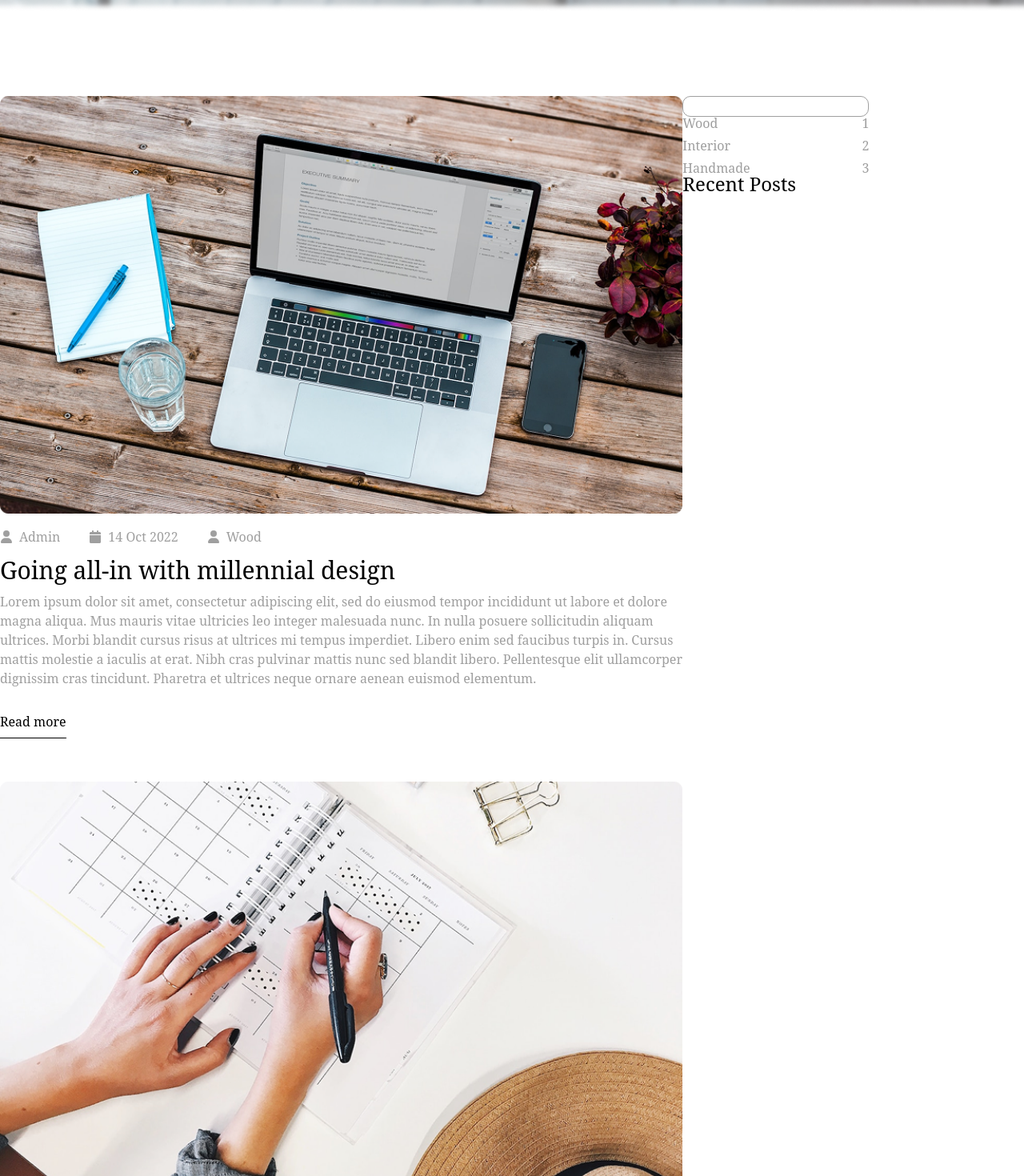
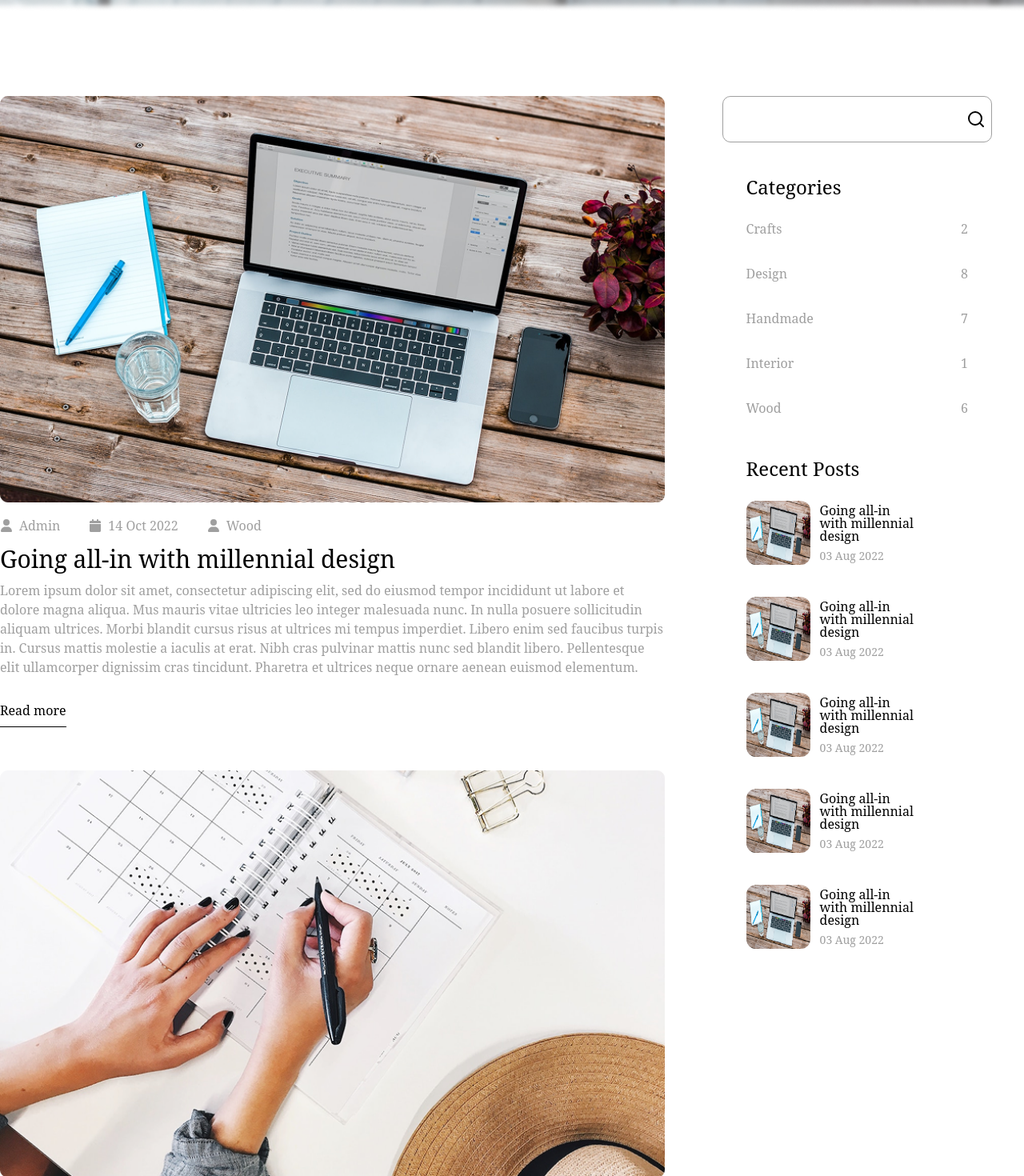
Before and after one commit to developerpalash-tech/Furniture, a React (Vite) app: page /blog in a window 1280 px wide. Shown: the part 480-1950 px from the top of the page at 80% size. Built offline with nearby package versions, Linux system fonts and the light colour scheme.

Commit message:
api connecting start

```diff
--- a/package.json
+++ b/package.json
@@ -11,6 +11,7 @@
   },
   "dependencies": {
     "@tailwindcss/vite": "^4.0.9",
+    "axios": "^1.8.3",
     "product-slide": "^1.0.9",
     "react": "^19.0.0",
     "react-dom": "^19.0.0",
--- /dev/null
+++ b/src/Components/API/Index.jsx
@@ -0,0 +1,11 @@
+import axios from 'axios';
+
+const productData=()=>{
+    try{
+        const data=axios.get("https://jsonplaceholder.typicode.com/posts");
+        return data;
+    }catch(err){
+        return err;
+    }
+}
+export {productData}
--- a/src/Components/LayOut/Navbar.jsx
+++ b/src/Components/LayOut/Navbar.jsx
@@ -28,7 +28,7 @@ const Navbar = () => {
                        <ul className='w-1/2 lg:w-auto flex flex-col items-center gap-[75px] lg:flex-row  text-[16px] text-black font-poppins font-medium leading-[24px] absolute lg:static top-full left-0 bg-white h-screen lg:h-auto -translate-x-full transition-all duration-[0.4s]'>
                            <li><Link to={'/'}>Home</Link></li>
                            <li><Link to={'/shop'}>Shop</Link></li>
-                           <li><Link to={'#'}>About</Link></li>
+                           <li><Link to={'#'}>Blog</Link></li>
                            <li><Link to={'/contact'}>Contact</Link></li>
                        </ul>
                    </div>
@@ -37,7 +37,7 @@ const Navbar = () => {
                        <ul className='w-1/2 lg:w-auto flex flex-col items-center gap-[75px] lg:flex-row  text-[16px] text-black font-poppins font-medium leading-[24px] absolute lg:static top-full left-0 bg-white h-screen lg:h-auto -translate-x-0 transition-all duration-[0.4s]'>
                            <li><Link to={'/'}>Home</Link></li>
                            <li><Link to={'/shop'}>Shop</Link></li>
-                           <li><Link to={'/blog'}>About</Link></li>
+                           <li><Link to={'/blog'}>Blog</Link></li>
                            <li><Link to={'/contact'}>Contact</Link></li>
                        </ul>
                    </div>
--- /dev/null
+++ b/src/Components/Utilities/PrevArrow.jsx
@@ -0,0 +1,9 @@
+import React from 'react'
+
+const PrevArrow = ({onClick}) => {
+  return (
+    <div onClick={onClick} className='hidden'>PrevArrow</div>
+  )
+}
+
+export default PrevArrow
--- a/src/Pages/Blog.jsx
+++ b/src/Pages/Blog.jsx
@@ -7,6 +7,7 @@ import { FaCalendar } from "react-icons/fa";
 import CommonBanner from '../Components/Common/CommonBanner';
 import CommonQuality from '../Components/Common/CommonQuality';
 import BlogComp from '../Components/Blog/BlogComp';
+import { FiSearch } from "react-icons/fi";
 
 const Blog = () => {
   return (
@@ -14,26 +15,90 @@ const Blog = () => {
       <CommonBanner title={'Blog'}/>
       <section className='pt-[106px] pb-[54px]'>
         <div className="container m-auto">
-          <div className="flex">
+          <div className="flex gap-8">
             <div className="w-8/12 flex flex-col gap-[54px]">
               <BlogComp img={blog1}/>
               <BlogComp img={blog2}/>
               <BlogComp img={blog3}/>
             </div>
 
-            <div className="">
-              <input type="text" className='border-[1px] border-[#9F9F9F] rounded-[10px]'/>
-              {/* <h3 className='text-2xl text-black font-poppins font-medium leading-[24px]'>Categories</h3>
-              <h4 className='text-base text-[#9F9F9F] font-poppins font-normal leading-[16px]'>Crafts<span className='pl-[191px]'>2</span></h4>
-              <h4 className='text-base text-[#9F9F9F] font-poppins font-normal leading-[16px]'>Design<span className='pl-[191px]'>8</span></h4>
-              <h4 className='text-base text-[#9F9F9F] font-poppins font-normal leading-[16px]'>Handmade<span className='pl-[191px]'>7</span></h4>
-              <h4 className='text-base text-[#9F9F9F] font-poppins font-normal leading-[16px]'>Interior<span className='pl-[191px]'>1</span></h4>
-              <h4 className='text-base text-[#9F9F9F] font-poppins font-normal leading-[16px]'>Wood<span className='pl-[191px]'>6</span></h4> */}
-              <div className="flex justify-between">
-                <h4 className='text-base text-[#9F9F9F] font-poppins font-normal leading-[16px] flex flex-col gap-3'><span>Wood</span><span>Interior</span><span>Handmade</span> </h4>
-                <p className='text-base text-[#9F9F9F] font-poppins font-normal leading-[16px] flex flex-col gap-3'><span>1</span><span>2</span><span>3</span></p>
+            <div className="w-4/12 px-10">
+              <div className=" relative">
+                <input type="text" className='w-full h-[58px] border border-[#9F9F9F] rounded-[10px] outline-none px-2'/>
+                <FiSearch className='text-2xl absolute top-[50%] translate-y-[-50%] right-2'/>
               </div>
-              <h3 className='text-2xl text-[#000000] font-poppins font-medium leading-[24px]'>Recent Posts</h3>
+
+              <div className="px-[30px] mt-11">
+                <h3 className='text-2xl text-black font-poppins font-medium leading-[24px] mb-8 '>Categories</h3>
+                <div className="flex justify-between mb-10 text-base text-[#9F9F9F] font-poppins font-normal leading-[16px]">
+                  <h4>Crafts</h4>
+                  <p>2</p>
+                </div>
+                <div className="flex justify-between mb-10 text-base text-[#9F9F9F] font-poppins font-normal leading-[16px]">
+                  <h4>Design</h4>
+                  <p>8</p>
+                </div>
+                <div className="flex justify-between mb-10 text-base text-[#9F9F9F] font-poppins font-normal leading-[16px]">
+                  <h4>Handmade</h4>
+                  <p>7</p>
+                </div>
+                <div className="flex justify-between mb-10 text-base text-[#9F9F9F] font-poppins font-normal leading-[16px]">
+                  <h4>Interior</h4>
+                  <p>1</p>
+                </div>
+                <div className="flex justify-between text-base text-[#9F9F9F] font-poppins font-normal leading-[16px]">
+                  <h4>Wood</h4>
+                  <p>6</p>
+                </div>
+
+
+              <h3 className='text-2xl text-[#000000] font-poppins font-medium leading-[24px] pb-7 pt-14'>Recent Posts</h3>
+              <div className="flex gap-3 items-center pb-10">
+                <div className="">
+                  <img src={blog1} alt="img" className='h-20 w-20 rounded-xl'/>
+                </div>
+                <div className="w-30">
+                  <p className='text-[16px] text-[#000000] font-poppins font-normal leading-[16px] mb-[10px]'>Going all-in with millennial design</p>
+                  <p className='text-[14px] text-[#9F9F9F] font-poppins font-normal leading-[14px]'>03 Aug 2022</p>
+                </div>
+              </div>
+              <div className="flex gap-3 items-center pb-10">
+                <div className="">
+                  <img src={blog1} alt="img" className='h-20 w-20 rounded-xl'/>
+                </div>
+                <div className="w-30">
+                  <p className='text-[16px] text-[#000000] font-poppins font-normal leading-[16px] mb-[10px]'>Going all-in with millennial design</p>
+                  <p className='text-[14px] text-[#9F9F9F] font-poppins font-normal leading-[14px]'>03 Aug 2022</p>
+                </div>
+              </div>
+              <div className="flex gap-3 items-center pb-10">
+                <div className="">
+                  <img src={blog1} alt="img" className='h-20 w-20 rounded-xl'/>
+                </div>
+                <div className="w-30">
+                  <p className='text-[16px] text-[#000000] font-poppins font-normal leading-[16px] mb-[10px]'>Going all-in with millennial design</p>
+                  <p className='text-[14px] text-[#9F9F9F] font-poppins font-normal leading-[14px]'>03 Aug 2022</p>
+                </div>
+              </div>
+              <div className="flex gap-3 items-center pb-10">
+                <div className="">
+                  <img src={blog1} alt="img" className='h-20 w-20 rounded-xl'/>
+                </div>
+                <div className="w-30">
+                  <p className='text-[16px] text-[#000000] font-poppins font-normal leading-[16px] mb-[10px]'>Going all-in with millennial design</p>
+                  <p className='text-[14px] text-[#9F9F9F] font-poppins font-normal leading-[14px]'>03 Aug 2022</p>
+                </div>
+              </div>
+              <div className="flex gap-3 items-center">
+                <div className="">
+                  <img src={blog1} alt="img" className='h-20 w-20 rounded-xl'/>
+                </div>
+                <div className="w-30">
+                  <p className='text-[16px] text-[#000000] font-poppins font-normal leading-[16px] mb-[10px]'>Going all-in with millennial design</p>
+                  <p className='text-[14px] text-[#9F9F9F] font-poppins font-normal leading-[14px]'>03 Aug 2022</p>
+                </div>
+              </div>
+              </div>
             </div>
           </div>
         </div>
```
Also changed, not shown: src/Components/Home/Explor.jsx (+7 -6 lines), 1 other file (tests, documents, lock files or other folders).
